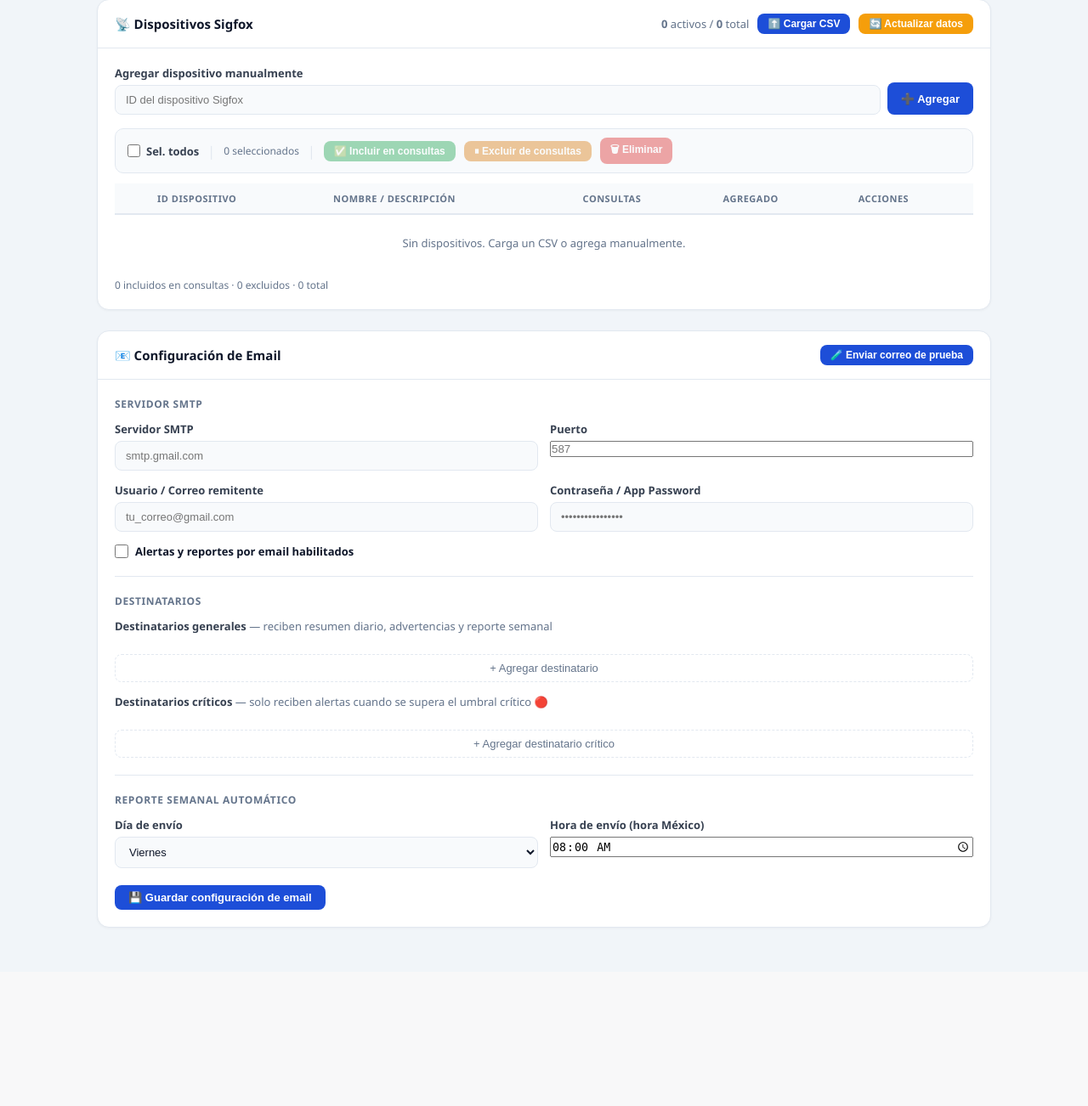
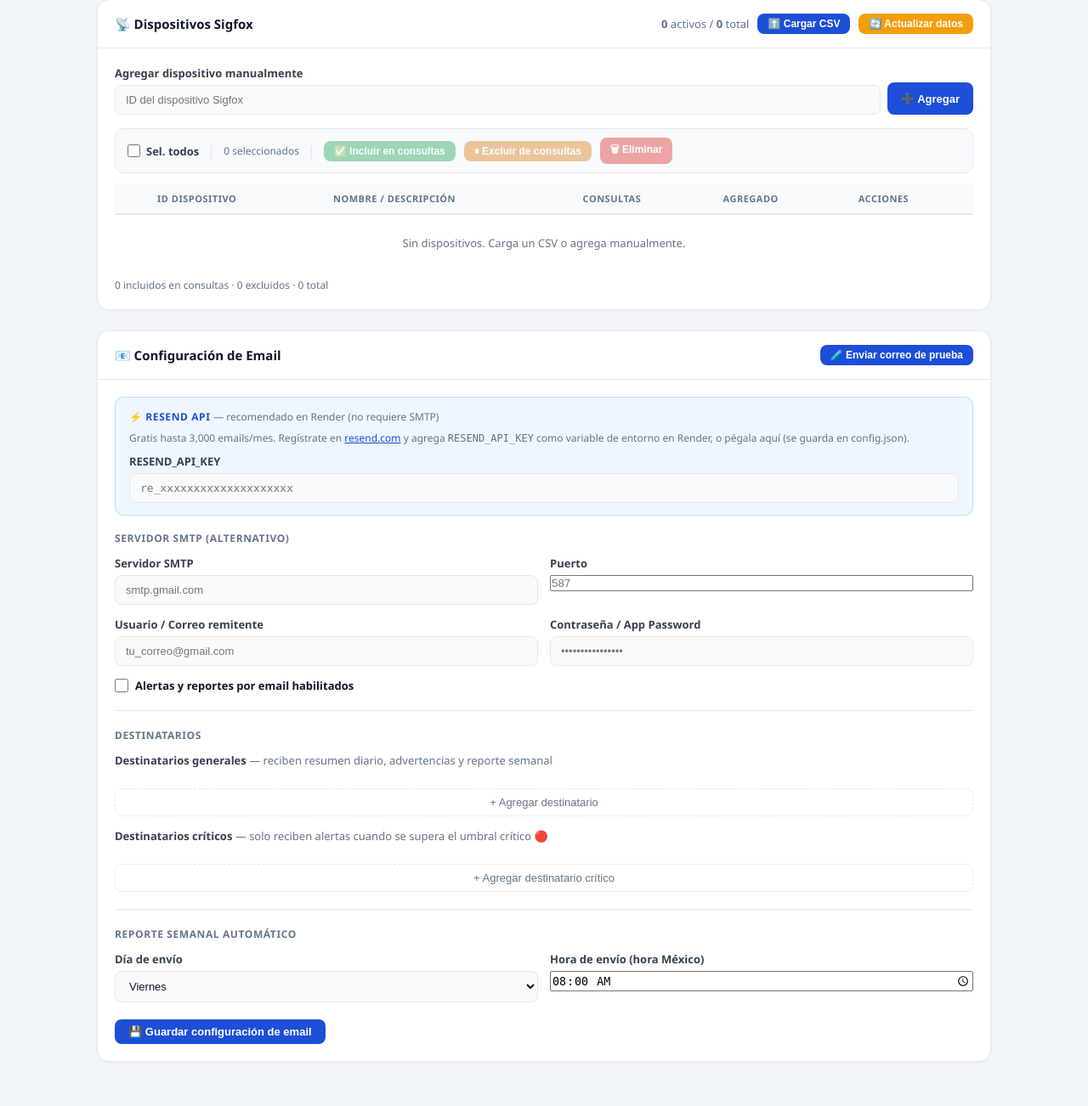
Before and after one commit to iperalta-web/monitor-sigfox, a Flask app: template templates/admin.html in a window 1280 px wide. Shown: the part 1054-2356 px from the top of the page at 85% size. Before the commit the page ends 2147 px from the top, so only its background shows below. Run offline with Flask 3, Linux system fonts and the light colour scheme; the template is opened without the code that fills it, so the values that code supplies are empty; parts of the project's set-up code (start-up, migrations or seed data) failed here and were passed over; some libraries are stand-ins or nearby versions.

Commit message:
feat: soporte Resend API como alternativa a SMTP (fix timeout en Render)
- _enviar_email() elige automáticamente Resend API (si hay key) o SMTP
- Resend usa HTTPS puerto 443, nunca bloqueado por Render free tier
- Campo Resend API Key en panel admin con banner de estado del método activo
- Todos los envíos (prueba, reporte semanal, alertas) usan _enviar_email()
- SMTP como fallback con IPv4 forzado y timeout 20s

Co-Authored-By: Claude Sonnet 4.6 <noreply@anthropic.com>

```diff
--- a/app.py
+++ b/app.py
@@ -509,6 +509,8 @@ def api_config_get():
             "reporte_dia":  cfg.get("email_config", {}).get("reporte_dia",  "fri"),
             "reporte_hora": cfg.get("email_config", {}).get("reporte_hora", "08:00"),
         },
+        "resend_api_key_set": bool(os.environ.get("RESEND_API_KEY")
+                                   or ecfg.get("resend_api_key")),
     })
 
 
@@ -547,6 +549,8 @@ def api_config_post():
             cfg["alertas"]["email"]["password"] = body["smtp_pass"]
         if "smtp_tls" in body:
             cfg["alertas"]["email"]["usar_tls"] = bool(body["smtp_tls"])
+        if body.get("resend_api_key"):
+            cfg["alertas"]["email"]["resend_api_key"] = body["resend_api_key"]
         if "reporte_dia" in body:
             cfg.setdefault("email_config", {})["reporte_dia"]  = body["reporte_dia"]
         if "reporte_hora" in body:
@@ -568,26 +572,24 @@ def api_email_prueba():
     try:
         cfg  = cargar_config()
         ecfg = cfg["alertas"]["email"]
-        if not ecfg.get("usuario") or not ecfg.get("password"):
-            return jsonify({"ok": False, "error": "Configura primero el usuario y contraseña SMTP"}), 400
+        resend_key = os.environ.get("RESEND_API_KEY") or ecfg.get("resend_api_key", "")
+        if not resend_key and (not ecfg.get("usuario") or not ecfg.get("password")):
+            return jsonify({"ok": False,
+                            "error": "Configura SMTP (usuario+contraseña) o añade RESEND_API_KEY"}), 400
+        remitente    = _remitente(ecfg)
+        destinatarios = ecfg.get("destinatarios", [])
+        metodo = "Resend API" if resend_key else f"SMTP {ecfg.get('smtp_host','?')}:{ecfg.get('smtp_port','?')}"
         html = f"""<html><body style="font-family:Arial,sans-serif">
           <h2 style="color:#1d4ed8">📡 Correo de prueba — Monitor Sigfox</h2>
           <p>Si recibes este correo, la configuración de email es correcta ✅</p>
           <p style="color:#888;font-size:12px;margin-top:16px">
-            Servidor: {ecfg['smtp_host']}:{ecfg['smtp_port']}<br>
-            Remitente: {ecfg.get('remitente', ecfg.get('usuario',''))}<br>
-            Destinatarios: {', '.join(ecfg['destinatarios'])}
+            Método: {metodo}<br>
+            Remitente: {remitente}<br>
+            Destinatarios: {', '.join(destinatarios)}
           </p>
         </body></html>"""
-        msg = MIMEMultipart("alternative")
-        remitente = _remitente(ecfg)
-        msg["Subject"] = "✅ Prueba de email — Monitor Sigfox"
-        msg["From"]    = remitente
-        msg["To"]      = ", ".join(ecfg.get("destinatarios", []))
-        msg.attach(MIMEText(html, "html", "utf-8"))
-        server = _smtp_conectar(ecfg)
-        server.sendmail(remitente, ecfg.get("destinatarios", []), msg.as_string())
-        server.quit()
+        _enviar_email(ecfg, remitente, destinatarios,
+                      "✅ Prueba de email — Monitor Sigfox", html)
         return jsonify({"ok": True})
     except Exception as e:
         return jsonify({"ok": False, "error": str(e)}), 500
@@ -822,37 +824,103 @@ def api_reporte_csv():
 # EMAIL SEMANAL (cada viernes automático)
 # ══════════════════════════════════════════════════════════════════════════════
 
-def _resolver_ipv4(host):
-    """Resuelve el hostname a una IP IPv4 para evitar problemas en Render free tier."""
-    import socket
-    resultados = socket.getaddrinfo(host, None, socket.AF_INET)  # AF_INET = solo IPv4
-    if not resultados:
-        raise OSError(f"No se encontró dirección IPv4 para {host}")
-    return resultados[0][4][0]  # primera IP IPv4
+def _enviar_via_resend(api_key, remitente, destinatarios, asunto, html):
+    """Envía email usando la API HTTP de Resend (resend.com). No usa SMTP."""
+    resp = requests.post(
+        "https://api.resend.com/emails",
+        headers={"Authorization": f"Bearer {api_key}",
+                 "Content-Type": "application/json"},
+        json={"from": remitente,
+              "to": destinatarios if isinstance(destinatarios, list) else [destinatarios],
+              "subject": asunto,
+              "html": html},
+        timeout=20,
+    )
+    if resp.status_code not in (200, 201):
+        raise RuntimeError(f"Resend API error {resp.status_code}: {resp.text}")
+    return resp.json()
 
 
-def _smtp_conectar(ecfg):
-    host  = ecfg.get("smtp_host", "smtp.gmail.com")
-    port  = int(ecfg.get("smtp_port", 587))
-    user  = ecfg.get("usuario", "")
-    pw    = ecfg.get("password", "")
-    if not host or not user or not pw:
-        raise ValueError("Configuración SMTP incompleta (host/usuario/password)")
-    # Forzar IPv4 (Render free tier no soporta IPv6 saliente)
-    try:
-        ip4 = _resolver_ipv4(host)
-        print(f"  [SMTP] Conectando a {host} → {ip4}:{port}")
-    except Exception:
-        ip4 = host  # fallback al hostname original
-    if ecfg.get("usar_tls", True):
-        server = smtplib.SMTP(ip4, port, timeout=20)
-        server.ehlo(host)
-        server.starttls()
-        server.ehlo(host)
+def _enviar_email(ecfg, remitente, destinatarios, asunto, html, adjunto_csv=None):
+    """
+    Envía email eligiendo automáticamente el método:
+      1. Resend API  (si está configurado RESEND_API_KEY en env o en config)
+      2. SMTP        (fallback)
+    """
+    resend_key = (os.environ.get("RESEND_API_KEY")
+                  or ecfg.get("resend_api_key", ""))
+
+    if resend_key:
+        # ── Resend (HTTP, funciona en Render free) ────────────────────────────
+        print("  [Email] Enviando via Resend API...")
+        if adjunto_csv:
+            import base64
+            # Resend soporta adjuntos en base64
+            requests.post(
+                "https://api.resend.com/emails",
+                headers={"Authorization": f"Bearer {resend_key}",
+                         "Content-Type": "application/json"},
+                json={
+                    "from": remitente,
+                    "to": destinatarios if isinstance(destinatarios, list) else [destinatarios],
+                    "subject": asunto,
+                    "html": html,
+                    "attachments": [{
+                        "filename": adjunto_csv["filename"],
+                        "content": base64.b64encode(
+                            adjunto_csv["content"].encode("utf-8")).decode(),
+                    }],
+                },
+                timeout=20,
+            ).raise_for_status()
+        else:
+            _enviar_via_resend(resend_key, remitente, destinatarios, asunto, html)
     else:
-        server = smtplib.SMTP_SSL(ip4, port, timeout=20)
-    server.login(user, pw)
-    return server
+        # ── SMTP clásico ──────────────────────────────────────────────────────
+        print("  [Email] Enviando via SMTP...")
+        host = ecfg.get("smtp_host", "smtp.gmail.com")
+        port = int(ecfg.get("smtp_port", 587))
+        user = ecfg.get("usuario", "")
+        pw   = ecfg.get("password", "")
+        if not host or not user or not pw:
+            raise ValueError("Configuración SMTP incompleta (host/usuario/password). "
+                             "Configura SMTP o añade RESEND_API_KEY como variable de entorno.")
+
+        import socket
+        try:
+            # Forzar IPv4 (Render free no soporta IPv6)
+            infos = socket.getaddrinfo(host, None, socket.AF_INET)
+            ip4 = infos[0][4][0]
+        except Exception:
+            ip4 = host
+
+        if ecfg.get("usar_tls", True):
+            server = smtplib.SMTP(ip4, port, timeout=20)
+            server.ehlo(host); server.starttls(); server.ehlo(host)
+        else:
+            server = smtplib.SMTP_SSL(ip4, port, timeout=20)
+        server.login(user, pw)
+
+        if adjunto_csv:
+            msg = MIMEMultipart("mixed")
+            msg["Subject"] = asunto
+            msg["From"]    = remitente
+            msg["To"]      = ", ".join(destinatarios if isinstance(destinatarios, list) else [destinatarios])
+            msg.attach(MIMEText(html, "html", "utf-8"))
+            part = MIMEBase("application", "octet-stream")
+            part.set_payload(adjunto_csv["content"].encode("utf-8"))
+            encoders.encode_base64(part)
+            part.add_header("Content-Disposition", f'attachment; filename="{adjunto_csv["filename"]}"')
+            msg.attach(part)
+            server.sendmail(remitente, destinatarios, msg.as_string())
+        else:
+            msg = MIMEMultipart("alternative")
+            msg["Subject"] = asunto
+            msg["From"]    = remitente
+            msg["To"]      = ", ".join(destinatarios if isinstance(destinatarios, list) else [destinatarios])
+            msg.attach(MIMEText(html, "html", "utf-8"))
+            server.sendmail(remitente, destinatarios, msg.as_string())
+        server.quit()
 
 
 def _remitente(ecfg):
@@ -933,22 +1001,15 @@ def enviar_reporte_semanal():
             print("  [Scheduler] Sin destinatarios configurados, omitiendo reporte.")
             return
 
-        msg = MIMEMultipart("mixed")
-        msg["Subject"] = f"📊 Reporte Semanal Sigfox — {pct}% del pool — {datos['mes_nombre']} {year}"
-        msg["From"]    = remitente
-        msg["To"]      = ", ".join(destinatarios)
-        msg.attach(MIMEText(html, "html", "utf-8"))
-
-        adjunto = MIMEBase("application", "octet-stream")
-        adjunto.set_payload(csv_content.encode("utf-8"))
-        encoders.encode_base64(adjunto)
-        adjunto.add_header("Content-Disposition",
-                           f"attachment; filename=reporte_sigfox_{year}_{int(month):02d}.csv")
-        msg.attach(adjunto)
-
-        server = _smtp_conectar(ecfg)
-        server.sendmail(remitente, destinatarios, msg.as_string())
-        server.quit()
+        _enviar_email(
+            ecfg, remitente, destinatarios,
+            f"📊 Reporte Semanal Sigfox — {pct}% del pool — {datos['mes_nombre']} {year}",
+            html,
+            adjunto_csv={
+                "filename": f"reporte_sigfox_{year}_{int(month):02d}.csv",
+                "content":  csv_content,
+            }
+        )
         print(f"  [Scheduler] Reporte semanal enviado a {destinatarios}")
 
     except Exception as e:
@@ -991,14 +1052,7 @@ def verificar_y_enviar_alertas():
         remitente = _remitente(ecfg)
 
         def _enviar(asunto, html_body, dests):
-            msg = MIMEMultipart("alternative")
-            msg["Subject"] = asunto
-            msg["From"]    = remitente
-            msg["To"]      = ", ".join(dests)
-            msg.attach(MIMEText(html_body, "html", "utf-8"))
-            server = _smtp_conectar(ecfg)
-            server.sendmail(remitente, dests, msg.as_string())
-            server.quit()
+            _enviar_email(ecfg, remitente, dests, asunto, html_body)
             print(f"  [Alertas] Enviado: {asunto}")
 
         # ── Alerta global ──────────────────────────────────────────────────────
--- a/templates/admin.html
+++ b/templates/admin.html
@@ -517,10 +517,35 @@
       </div>
     </div>
     <div class="card-body">
+      <!-- Método activo -->
+      <div id="metodo-email-banner" style="border-radius:8px;padding:10px 14px;
+           margin-bottom:16px;font-size:13px;font-weight:600;display:none"></div>
+
+      <!-- Resend API Key (recomendado en Render) -->
+      <div style="background:#eff6ff;border:1px solid #bfdbfe;border-radius:10px;
+                  padding:14px 16px;margin-bottom:18px">
+        <div style="font-size:12px;font-weight:700;text-transform:uppercase;
+                    letter-spacing:.6px;color:#1d4ed8;margin-bottom:8px">
+          ⚡ Resend API <span style="font-weight:400;text-transform:none;letter-spacing:0;
+          color:#64748b">— recomendado en Render (no requiere SMTP)</span>
+        </div>
+        <div style="font-size:12px;color:#64748b;margin-bottom:10px">
+          Gratis hasta 3,000 emails/mes. Regístrate en
+          <a href="https://resend.com" target="_blank" style="color:#1d4ed8">resend.com</a>
+          y agrega <code>RESEND_API_KEY</code> como variable de entorno en Render,
+          o pégala aquí (se guarda en config.json).
+        </div>
+        <div class="field">
+          <label style="margin-top:0">RESEND_API_KEY</label>
+          <input type="password" id="resend-api-key" placeholder="re_xxxxxxxxxxxxxxxxxxxx"
+                 style="font-family:monospace">
+        </div>
+      </div>
+
       <!-- SMTP -->
       <div style="font-size:12px;font-weight:700;text-transform:uppercase;
                   letter-spacing:.6px;color:var(--muted);margin-bottom:12px">
-        Servidor SMTP
+        Servidor SMTP (alternativo)
       </div>
       <div class="form-grid">
         <div class="field">
@@ -681,9 +706,25 @@ async function cargarEmailConfig() {
     document.getElementById('smtp-host').value      = e.smtp_host  || 'smtp.gmail.com';
     document.getElementById('smtp-port').value      = e.smtp_port  || 587;
     document.getElementById('smtp-usuario').value   = e.usuario    || '';
-    // No se pre-carga la contraseña por seguridad (solo si ya hay una guardada se muestra placeholder)
     document.getElementById('smtp-password').placeholder = e.password ? '(guardada)' : '••••••••••••••••';
     document.getElementById('email-habilitado').checked = !!e.habilitado;
+
+    // Banner método activo
+    const banner = document.getElementById('metodo-email-banner');
+    banner.style.display = 'block';
+    if (cfg.resend_api_key_set) {
+      banner.style.background = '#dcfce7'; banner.style.border = '1px solid #86efac';
+      banner.style.color = '#16a34a';
+      banner.textContent = '✅ Usando Resend API — los emails funcionarán en Render';
+    } else if (e.usuario && e.password) {
+      banner.style.background = '#fef3c7'; banner.style.border = '1px solid #fcd34d';
+      banner.style.color = '#92400e';
+      banner.textContent = '⚠️ Usando SMTP — puede fallar en Render free tier (timeout). Se recomienda Resend API.';
+    } else {
+      banner.style.background = '#fee2e2'; banner.style.border = '1px solid #fca5a5';
+      banner.style.color = '#dc2626';
+      banner.textContent = '❌ Sin configuración de email. Agrega Resend API Key o configura SMTP.';
+    }
     document.getElementById('reporte-dia').value    = ec.reporte_dia  || 'fri';
     document.getElementById('reporte-hora').value   = ec.reporte_hora || '08:00';
 
@@ -734,10 +775,11 @@ function getDests(listaId) {
 async function guardarEmail() {
   const body = {
     email_habilitado:      document.getElementById('email-habilitado').checked,
-    smtp_host:  document.getElementById('smtp-host').value.trim(),
-    smtp_port:  +document.getElementById('smtp-port').value,
-    smtp_user:  document.getElementById('smtp-usuario').value.trim(),
-    smtp_pass:  document.getElementById('smtp-password').value || null,
+    smtp_host:      document.getElementById('smtp-host').value.trim(),
+    smtp_port:      +document.getElementById('smtp-port').value,
+    smtp_user:      document.getElementById('smtp-usuario').value.trim(),
+    smtp_pass:      document.getElementById('smtp-password').value || null,
+    resend_api_key: document.getElementById('resend-api-key').value.trim() || null,
     destinatarios:         getDests('dest-lista'),
     destinatarios_criticos:getDests('dest-criticos-lista'),
     reporte_dia:           document.getElementById('reporte-dia').value,
```
